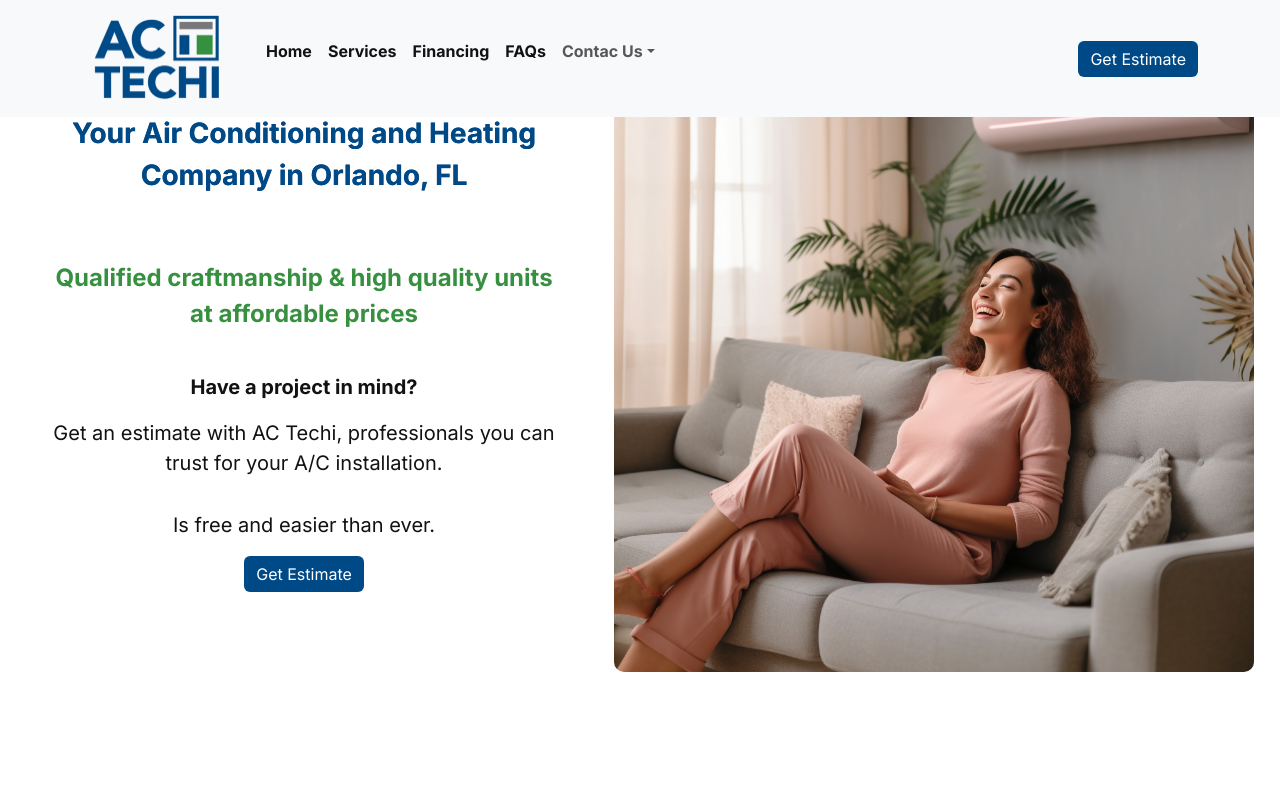
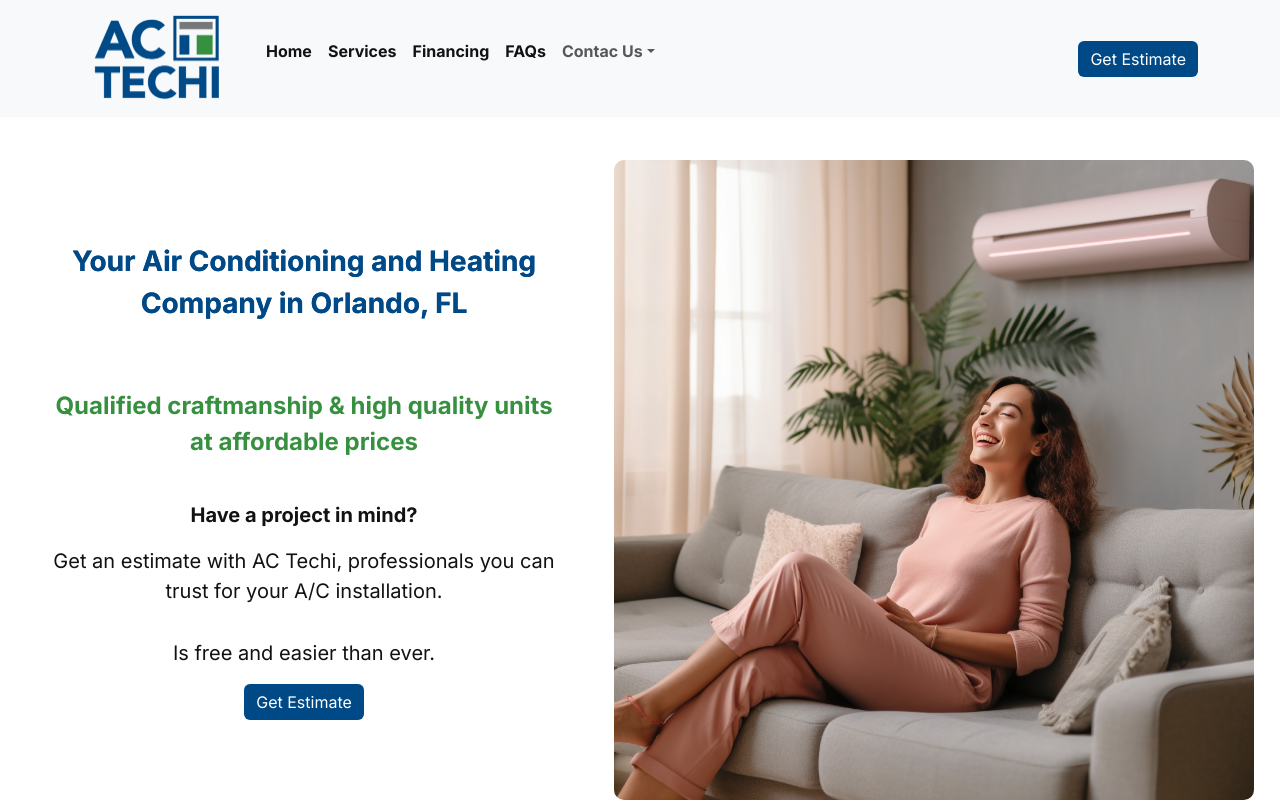
Before and after one commit to ACTechi/actechi2, a Next.js app: page / in a window 1280 px wide. Built offline with nearby package versions, Linux system fonts and the light colour scheme.

Commit message:
solves the padding issue for the navbar and the body

```diff
--- a/app/components/FinancingSection/FinancingSection.module.css
+++ b/app/components/FinancingSection/FinancingSection.module.css
@@ -5,7 +5,7 @@
     justify-content: center;
     align-items: center;
     width: 100vw;
-    height: fit-content;
+    margin: 10% 0;
 }
 
 .title {
--- a/app/components/HomeSection/HomeSection.module.css
+++ b/app/components/HomeSection/HomeSection.module.css
@@ -7,7 +7,6 @@
     background-size: contain;
     background-repeat: no-repeat;
     width: 100vw;
-    height: 92vh;
     flex-wrap: wrap;
 }
 
@@ -67,9 +66,6 @@
 }
 
 @media screen and (min-width: 768px) and (max-width: 1023px) {
-    .home {
-        height: 86vh;
-    }
     .mainText {
         font-size: 26px;
     }
@@ -95,7 +91,6 @@
         flex-direction: row;
         /* background-image: none; */
         justify-content: space-between;
-        height: 88vh;
         width: 98vw;
 
     }
--- a/app/globals.css
+++ b/app/globals.css
@@ -22,6 +22,7 @@ body {
   max-width: 100vw;
   overflow-x: hidden;
   height: -webkit-fill-available;
+  padding-top: 5rem;
 }
 
 body {
```
